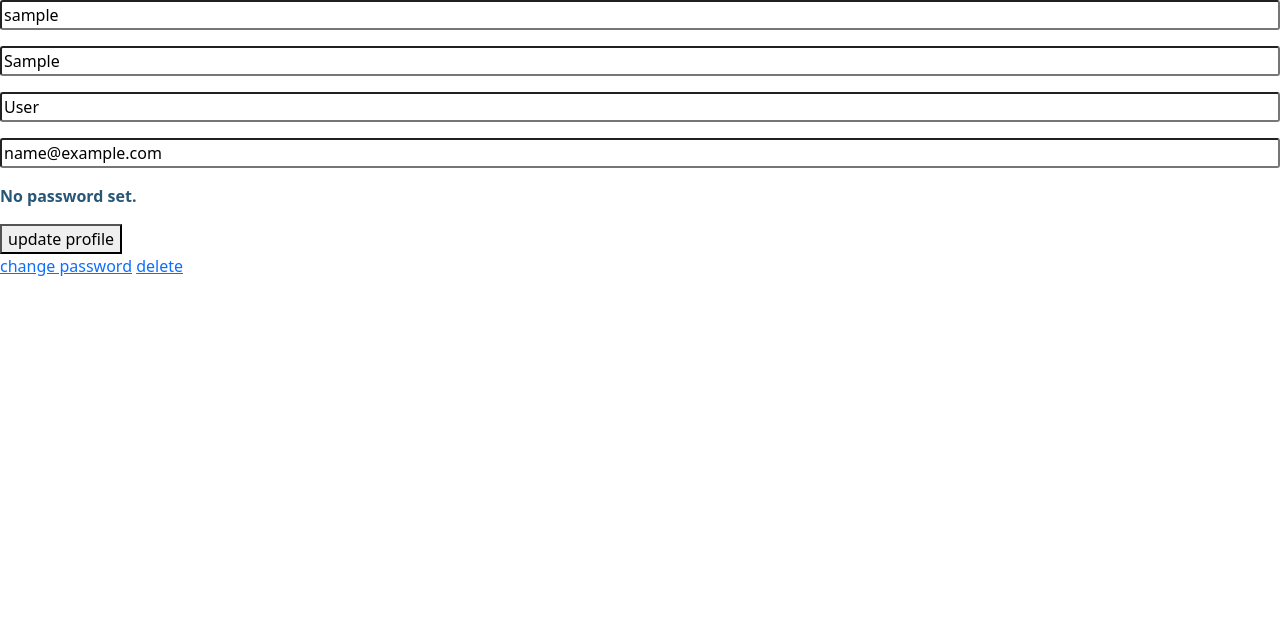
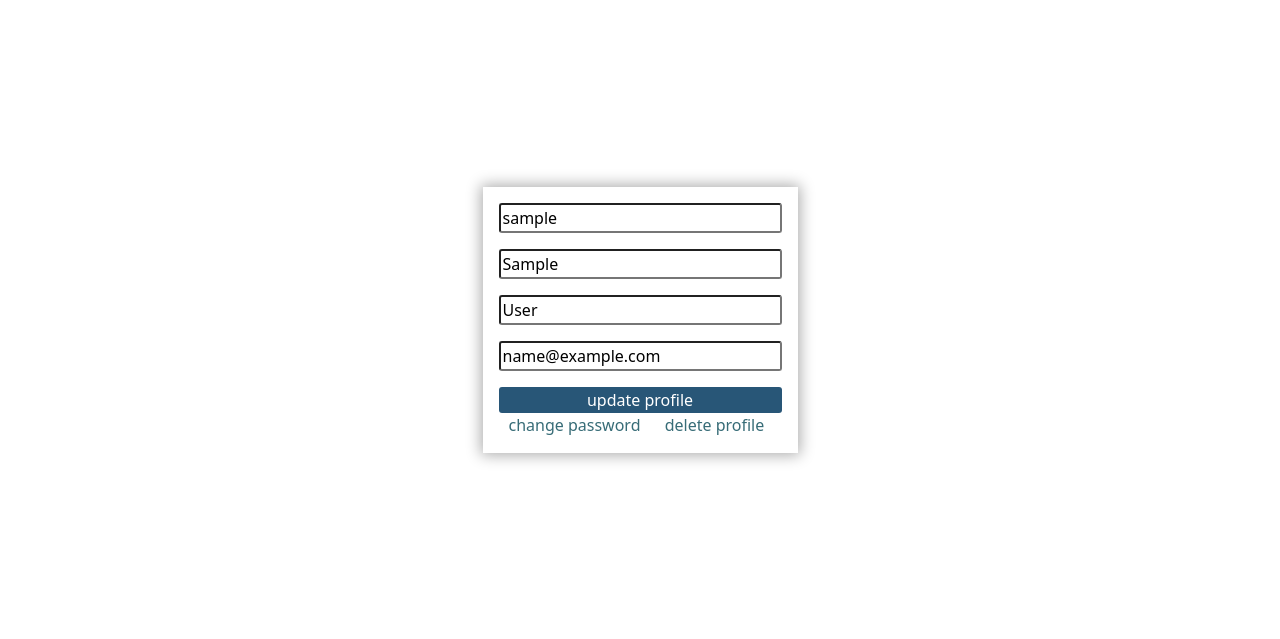
Before and after one commit to JJohnyy/bes_crm, a Django app: page /members/1/edit_profile/ in a window 1280 px wide. Shown: the part 56-695 px from the top of the page. Run offline with Django 3.2, Linux system fonts and the light colour scheme; the visitor is signed in with stand-in values (Sample User, id 1); data comes from the database, SQL or seed files in the repository.

Commit message:
css - home, update, delete profile

```diff
--- a/leads/templates/leads/leads_list.html
+++ b/leads/templates/leads/leads_list.html
@@ -7,7 +7,7 @@
 
 {% block content %}
 <h1>my leads</h1>
-<a href="{% url 'leads_create' %}">crate a lead</a>
+<a class="profile-link" href="{% url 'leads_create' %}">crate a lead</a>
 
 <div class="table-wrapper">
     <div class="table-responsive table-hover">
--- a/members/templates/members/profile_edit.html
+++ b/members/templates/members/profile_edit.html
@@ -4,18 +4,22 @@
 
 {% load static %}
 
+
+
 {% block content %}
 
-<div>
+<div class="form-wrapper">
+    <div class="login-form-wrapper">
         <form method="POST">
             {% csrf_token %}
             {{ form.as_p }}
             <div>
-            <button type="submit">update profile</button>
+                <button class="login-button" type="submit">update profile</button>
             </div>
         </form>
+        <a class="profile-link" href="{% url 'change_password' %}">change password</a>
+        <a class="profile-link" href="{% url 'delete_profile' user.pk %}">delete profile</a>
     </div>
-<a href="{% url 'change_password' %}">change password</a>
-<a href="{% url 'delete_profile' user.pk %}">delete</a>
+</div>
 
 {% endblock %}
--- a/static/css/base/base.css
+++ b/static/css/base/base.css
@@ -20,7 +20,12 @@ body {
     height: 70%;
 }
 
-/* forms styling */
+#id_password {
+    display: none;
+}
+/*----------------------------------------------
+ forms styling
+ -------------------------------------------------- */
 
 .helptext,
 li {
@@ -48,9 +53,8 @@ input {
     display: flex;
     justify-content: center;
     align-items: center;
-    border: solid 1px red;
     width: 80%;
-    height: 500px;
+    height: 80%;
     margin: auto;
 }
 
@@ -66,7 +70,9 @@ input {
 }
 
 
-/*  buttons  */
+/* ----------------------
+buttons
+ --------------------------*/
 
 .login-button {
     width: 100%;
@@ -74,6 +80,11 @@ input {
     border: none;
     background: #285677;
     color: white;
+}
+
+.login-button:hover {
+    cursor: pointer;
+    background: #678D86;
 }
 
 .home-button {
@@ -89,8 +100,33 @@ input {
     padding-bottom: 0.2em;
 }
 
+.delete-button {
+    text-align: center;
+    width: 200px;
+    margin: auto;
+    border-radius: 3px;
+    border: none;
+    background: #A81F1F;
+    color: white;
+    text-decoration: none;
+    font-size: 1.5em;
+    padding-bottom: 0.2em;
+}
+
 .home-button:hover {
     color: white;
     text-decoration: none;
     cursor: pointer;
+    background: #678D86;
 }
+
+.profile-link {
+    margin: 10px;
+    text-decoration: none;
+    color: #376C77;
+}
+
+.profile-link:hover {
+    cursor: pointer;
+    color: #678D86;
+}
```
Also changed, not shown: members/templates/members/profile_delete.html (+4 -3 lines), members/templates/registration/change_password.html (+12 -8 lines). Lines whose indentation alone changed are shown as unchanged.
